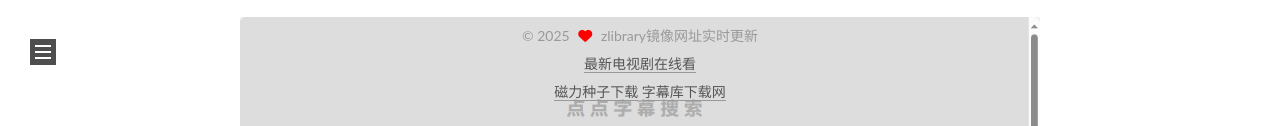
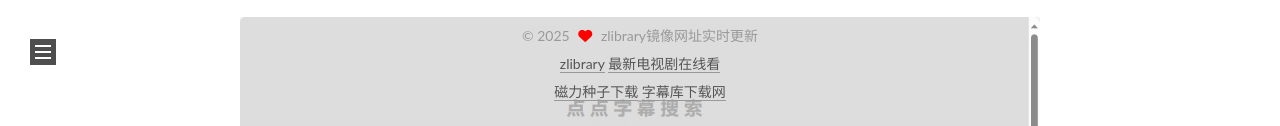
Before and after one commit to z-librarywza/z-librarywza.github.io, a plain HTML site: page p/diandianzimu.html in a window 1280 px wide. Shown: the part 674-800 px from the top of the page. Drawn offline with nearby package versions, Linux system fonts and the light colour scheme.

Commit message:
Update diandianzimu.html

```diff
--- a/p/diandianzimu.html
+++ b/p/diandianzimu.html
@@ -226,6 +226,7 @@
         </div>
 
           <div class="links">
+              <a href="https://z-librarywebkc.github.io/" target="_blank" >zlibrary</a>
 <a href="https://www.tdboxs.cn/favorites/yingyinzaixian" target="_blank" >最新电视剧在线看</a><br>
 <a href="https://www.titk123.com/favorites/cilisousuo" target="_blank" >磁力种子下载</a>
 <a href="https://www.litxdh.com/favorites/zimu" target="_blank" >字幕库下载网</a><br>
```
